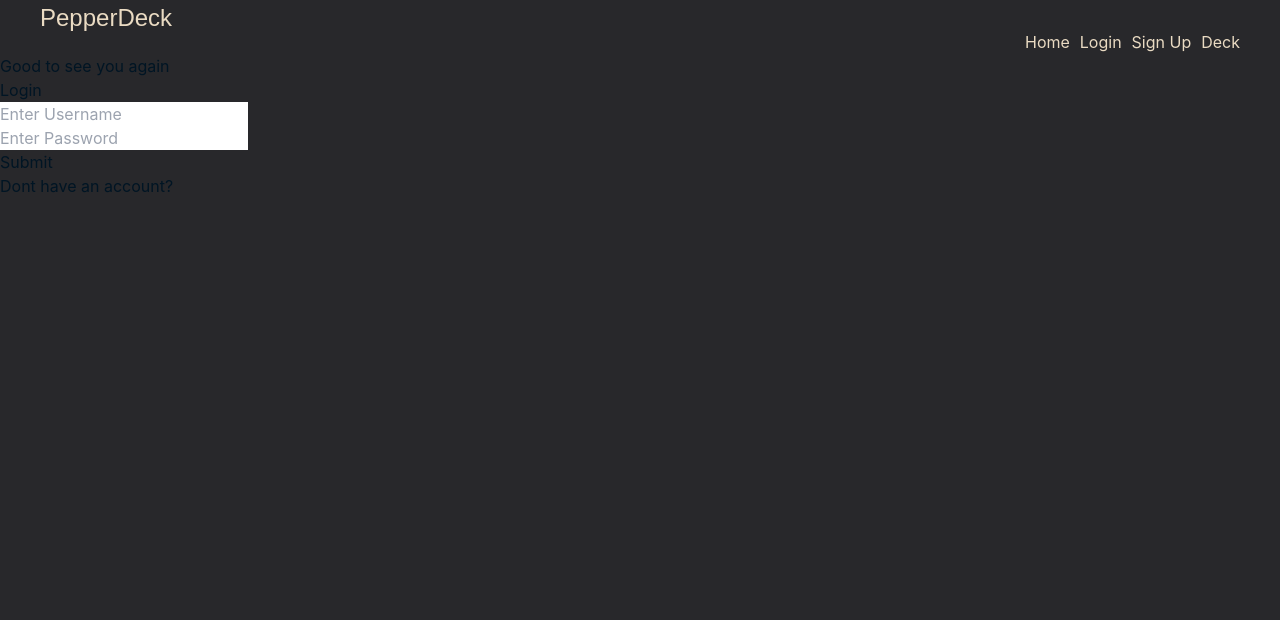
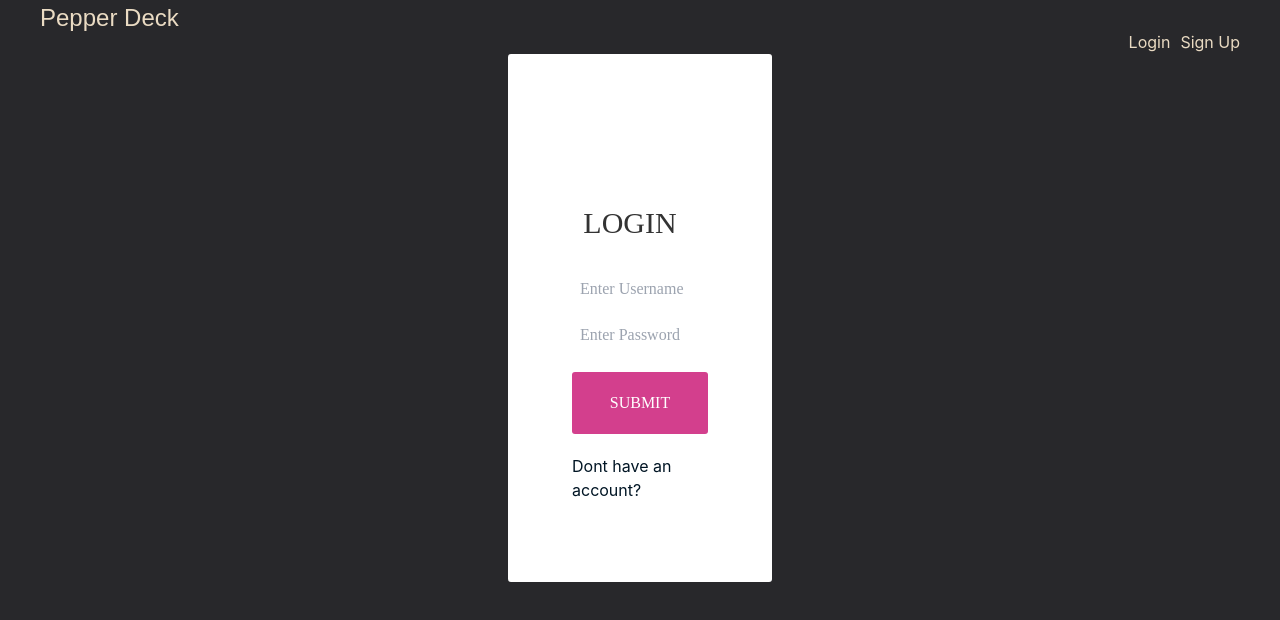
Before and after one commit to Views-LLC-2/pepper-deck, a React app: page /login in a window 1280 px wide. Shown: the top 620 px of the page. Built offline with nearby package versions, Linux system fonts and the light colour scheme.

Commit message:
Finished frontend

```diff
--- a/src/App.jsx
+++ b/src/App.jsx
@@ -1,34 +1,20 @@
 import React from 'react';
-import { Routes, Route } from 'react-router';
-import { Link } from 'react-router-dom';
-import Home from "./client/pages/Home.jsx";
-import Login from "./client/pages/Login.jsx";
-import Signup from "./client/pages/Signup.jsx";
-import Deck from "./client/pages/Deck.jsx";
+import { Link, Navigate } from 'react-router-dom';
 import './App.css';
 
 const App = () => {
+
   return (
     <>
       <nav className='navBar'>
-
          <div className='logoTitle'>
-            <h1>PepperDeck</h1>
+            <h1><Link className='linkItem' to='/'>Pepper Deck</Link></h1>
          </div>
          <div className='rightNav'>
-            <Link className='linkItem' to='/'>Home</Link>
             <Link className='linkItem' to='/login'>Login</Link>
             <Link className='linkItem' to='/signup'>Sign Up</Link>
-            <Link className='linkItem' to='/deck'>Deck</Link>
          </div>
-
       </nav>
-      <Routes>
-        <Route path='/' element={<Home />}/>
-        <Route path='/login' element={<Login />}/>
-        <Route path='/signup' element={<Signup />}/>
-        <Route path='/deck' element={<Deck />}/>
-      </Routes>
     </>
   );
 }
--- a/src/client/pages/Deck.jsx
+++ b/src/client/pages/Deck.jsx
@@ -1,6 +1,7 @@
 import React, { useState } from 'react';
 import './Deck.css';
 import Card from '../components/Card';
+import { Link } from 'react-router-dom';
 
 function Deck(props) {
   const [deck, setDeck] = useState([
@@ -29,6 +30,16 @@ function Deck(props) {
 
   return (
     <div>
+      <nav className='navBar'>
+         <div className='logoTitle'>
+            <h1><Link className='linkItem' to='/'>Pepper Deck</Link></h1>
+         </div>
+         <div className='rightNav'>
+            <Link className='linkItem' to='/login'>Login</Link>
+            <Link className='linkItem' to='/signup'>Sign Up</Link>
+         </div>
+      </nav>
+    <div>
       <div className='job_description'>
         <h1>Frontend Engineer</h1>
         <p>
@@ -55,6 +66,7 @@ function Deck(props) {
         </button>
       </div>
     </div>
+    </div>
   );
 }
 
--- a/src/client/pages/Home.jsx
+++ b/src/client/pages/Home.jsx
@@ -3,6 +3,7 @@ import './Home.css';
 // import Icon from '../assets/icons8-add-new-50.png';
 import { useState } from "react";
 import React from "react";
+import { Link } from "react-router-dom";
 
 function Home() {
   const [showInput, setShowInput] = useState(false);
@@ -52,6 +53,16 @@ function Home() {
   };
 
   return (
+    <div className="home-page">
+      <nav className='navBar'>
+         <div className='logoTitle'>
+            <h1><Link className='linkItem' to='/'>Pepper Deck</Link></h1>
+         </div>
+         <div className='rightNav'>
+            <Link className='linkItem' to='/login'>Login</Link>
+            <Link className='linkItem' to='/signup'>Sign Up</Link>
+         </div>
+      </nav>
     <div className="bodyContainer">
       <div className='titleContainer fade-in'>
         <h2 className='homeTitle'>Upcoming Interviews</h2>
@@ -115,6 +126,7 @@ function Home() {
         </div>
       )}
     </div>
+    </div>
   );
 }
 
--- /dev/null
+++ b/src/client/pages/Login.css
@@ -0,0 +1,107 @@
+
+
+.login-page{
+  display:flex;
+  flex-direction: column;
+  justify-content: center;
+}
+
+.nav-bar {
+  margin-bottom: 40px;
+}
+/* .login-div {
+  width: 450px;
+  background: #fff;
+  border-radius: 3px;
+  overflow: hidden;
+  display: flex;
+  align-items: center;
+  justify-content: center;
+  margin-left: 55vh;
+  margin-top: 45vh;
+  height: 45vh;
+} */
+
+.login-div {
+  background: #fff;
+  border-radius: 3px;
+  overflow: hidden;
+  display: flex;
+  flex-direction: column;
+  /* align-items: center; */
+  /* justify-content: center; */
+  height: 66vh;
+  width: 33vh;
+  padding: 5%;
+  padding-bottom: 1%;
+  justify-self: center;
+  align-self: center;
+  justify-content:center;
+  /* justify-content: space-between; */
+}
+
+.login-heading {
+  font-family: Raleway-Black;
+  font-size: 30px;
+  color: #333333;
+  line-height: 1.2;
+  text-transform: uppercase;
+  text-align: center;
+  width: 100%;
+  display: block;
+  padding: 20px;
+  padding-left: 0px;
+}
+
+.login-inp {
+  display: block;
+  font-family: Raleway-SemiBold;
+  font-size: 18 px;
+  line-height: 1.2;
+  color: #686868;
+  width: 100%;
+  border-radius: 3px;
+  margin-top: 10px;
+  padding: 8px;
+
+
+}
+
+.pass-inp {
+  display: block;
+  font-family: Raleway-SemiBold;
+  font-size: 18 px;
+  line-height: 1.2;
+  color: #686868;
+  width: 100%;
+  border-radius: 3px;
+  margin-top: 10px;
+  padding: 8px;
+
+}
+
+.login-submit-btn {
+  font-family: Raleway-Bold;
+  font-size: 16px;
+  line-height: 1.5;
+  color: #fff;
+  text-transform: uppercase;
+  width: 100%;
+  height: 62px;
+  border-radius: 3px;
+  background: #d33f8d;
+  display: -webkit-box;
+  display: -webkit-flex;
+  display: -moz-box;
+  display: -ms-flexbox;
+  display: flex;
+  justify-content: center;
+  align-items: center;
+  padding: 0 25px;
+  -webkit-transition: all 0.4s;
+  -o-transition: all 0.4s;
+  -moz-transition: all 0.4s;
+  transition: all 0.4s;
+  margin: 20px;
+  margin-left: 0px;
+}
--- a/src/client/pages/Login.jsx
+++ b/src/client/pages/Login.jsx
@@ -1,5 +1,6 @@
 import React, { useState } from "react";
 import { Link, useNavigate } from "react-router-dom";
+import "./Login.css";
 
 const Login = () => {
   const navigate = useNavigate();
@@ -13,32 +14,49 @@ const Login = () => {
 
   const [userNameLogin, setUserNameLogin] = useState("");
   const [userPasswordLogin, setUserPasswordLogin] = useState("");
+  const [failedLogin, setFailedLogin] = useState(false);
+  console.log(failedLogin)
 
   const loginUser = async (ev) => {
     ev.preventDefault();
+    console.log('ayeeee')
+    if (userNameLogin === 'testUser' && userPasswordLogin === 'testPassword') {
+      navigate('/home');
+    } else {
+      console.log('aye')
+      setFailedLogin(true);
+    }
+    // const response = await fetch("http://localhost:3000/userAccess/login", {
+    //   method: "POST",
+    //   body: JSON.stringify({ userNameLogin, userPasswordLogin }),
+    //   headers: {
+    //     "Content-Type": "application/json",
+    //   },
+    // });
 
-    const response = await fetch("http://localhost:3000/userAccess/login", {
-      method: "POST",
-      body: JSON.stringify({ userNameLogin, userPasswordLogin }),
-      headers: {
-        "Content-Type": "application/json",
-      },
-    });
+    // const responseData = await response.json();
 
-    const responseData = await response.json();
-
-    if (response.status === 200) {
-      console.log("responseData", responseData);
-      navigate("/");
-    } else {
-      alert("credentials failed");
-    }
+    // if (response.status === 200) {
+    //   console.log("responseData", responseData);
+    //   navigate("/");
+    // } else {
+    //   alert("credentials failed");
+    // }
   };
 
   return (
+    <div className="login-page">
+      <nav className='navBar'>
+         <div className='logoTitle'>
+            <h1><Link className='linkItem' to='/'>Pepper Deck</Link></h1>
+         </div>
+         <div className='rightNav'>
+            <Link className='linkItem' to='/login'>Login</Link>
+            <Link className='linkItem' to='/signup'>Sign Up</Link>
+         </div>
+      </nav>
     <div className='login-div'>
       <div className='login-heading-banner'></div>
-      <h1> Good to see you again </h1>
       <form className='login-form' onSubmit={loginUser}>
         <h2 className='login-heading'> Login </h2>
         <div className='username-div-login'>
@@ -60,6 +78,7 @@ const Login = () => {
           />
         </div>
         <input className='login-submit-btn' type='submit' value='Submit' />
+        <p1 style={{ color: 'red' }}>{failedLogin && 'Incorrect Username or Password. Please Try again.'}</p1>
         <div className='new-user-div'>
           <Link to='/signup' className='custom-link'>
             Dont have an account?
@@ -67,6 +86,7 @@ const Login = () => {
         </div>
       </form>
     </div>
+    </div>
   );
 };
 export default Login;
--- a/src/client/pages/Signup.jsx
+++ b/src/client/pages/Signup.jsx
@@ -6,31 +6,43 @@ const Signup = () => {
 
   const [userName, setUserName] = useState("");
   const [userPassword, setUserPassword] = useState("");
+  const [usernameTaken, setUsernameTaken] = useState(false)
 
   const register = async (ev) => {
     ev.preventDefault(); //This will not let the user go to the next page yet:
 
-    const response = await fetch("http://localhost:3000/access/signup", {
-      method: "POST",
-      body: JSON.stringify({ userName, userPassword }),
-      headers: {
-        "Content-Type": "application/json",
-      },
-    });
+    setUsernameTaken(true);
+    // const response = await fetch("http://localhost:3000/access/signup", {
+    //   method: "POST",
+    //   body: JSON.stringify({ userName, userPassword }),
+    //   headers: {
+    //     "Content-Type": "application/json",
+    //   },
+    // });
 
-    const responseData = await response.json();
-    console.log("response Data from signup", responseData);
+    // const responseData = await response.json();
+    // console.log("response Data from signup", responseData);
 
-    if (response.status === 200) {
-      alert("Registration Successful");
+    // if (response.status === 200) {
+    //   alert("Registration Successful");
 
-      navigate("/");
-    } else {
-      alert("Registration failed");
-    }
+    //   navigate("/");
+    // } else {
+    //   alert("Registration failed");
+    // }
   };
 
   return (
+    <div className="login-page">
+      <nav className='navBar'>
+         <div className='logoTitle'>
+            <h1><Link className='linkItem' to='/'>Pepper Deck</Link></h1>
+         </div>
+         <div className='rightNav'>
+            <Link className='linkItem' to='/login'>Login</Link>
+            <Link className='linkItem' to='/signup'>Sign Up</Link>
+         </div>
+      </nav>
     <div className='login-div'>
       <div className='login-heading-banner'></div>
       <form className='login-form' onSubmit={register}>
@@ -54,6 +66,7 @@ const Signup = () => {
           />
         </div>
         <input className='login-submit-btn' type='submit' value='Sign Up' />
+        <p1 style={{ color: 'red' }}>{usernameTaken && 'Username Taken. Please Try again.'}</p1>
         <div className='new-user-div'>
           <Link to='/' className='custom-link'>
             Existing User?
@@ -61,6 +74,7 @@ const Signup = () => {
         </div>
       </form>
     </div>
+    </div>
   );
 };
 
--- a/src/index.js
+++ b/src/index.js
@@ -1,6 +1,10 @@
 import React from 'react';
 import ReactDOM from 'react-dom/client';
 import App from './App.jsx'
+import Home from "./client/pages/Home.jsx";
+import Login from "./client/pages/Login.jsx";
+import Signup from "./client/pages/Signup.jsx";
+import Deck from "./client/pages/Deck.jsx";
 import { BrowserRouter, Routes, Route } from 'react-router-dom';
 import './index.css';
 
@@ -8,6 +12,12 @@ import './index.css';
 const root = ReactDOM.createRoot(document.getElementById('root'));
 root.render(
   <BrowserRouter>
-    <App />
+    <Routes>
+      <Route path='/' element={<App />}/>
+      <Route path='/login' element={<Login />}/>
+      <Route path='/signup' element={<Signup />}/>
+      <Route path='/deck' element={<Deck />}/>
+      <Route path='/home' element={<Home />}/>
+    </Routes>
   </BrowserRouter>
 );
--- a/src/server/server.js
+++ b/src/server/server.js
@@ -25,17 +25,17 @@ app.use('/access', SignupRouter)
 // Router to serve middleware & response
 // app.use("/route", router);
 
-app.get('/login', (req, res) => {
+app.get('/*', (req, res) => {
   return res
     .status(200)
     .sendFile(path.resolve(__dirname, '../../public/index.html'));
 });
 
-app.get('/signup', (req, res) => {
-  return res
-    .status(200)
-    .sendFile(path.resolve(__dirname, '../../public/index.html'));
-});
+// app.get('/signup', (req, res) => {
+//   return res
+//     .status(200)
+//     .sendFile(path.resolve(__dirname, '../../public/index.html'));
+// });
 
 // app.use('/login', loginRouter)
 // app.use('/signup', loginRouter)
```
